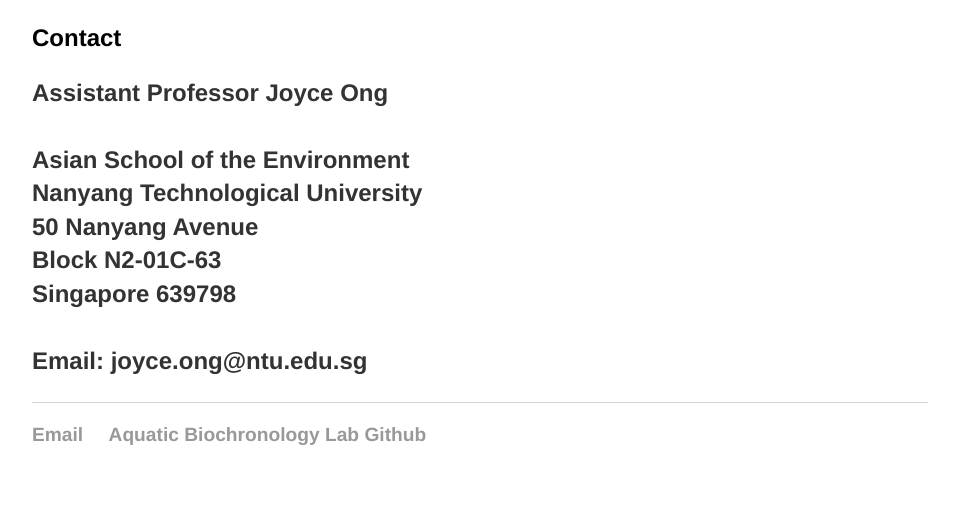
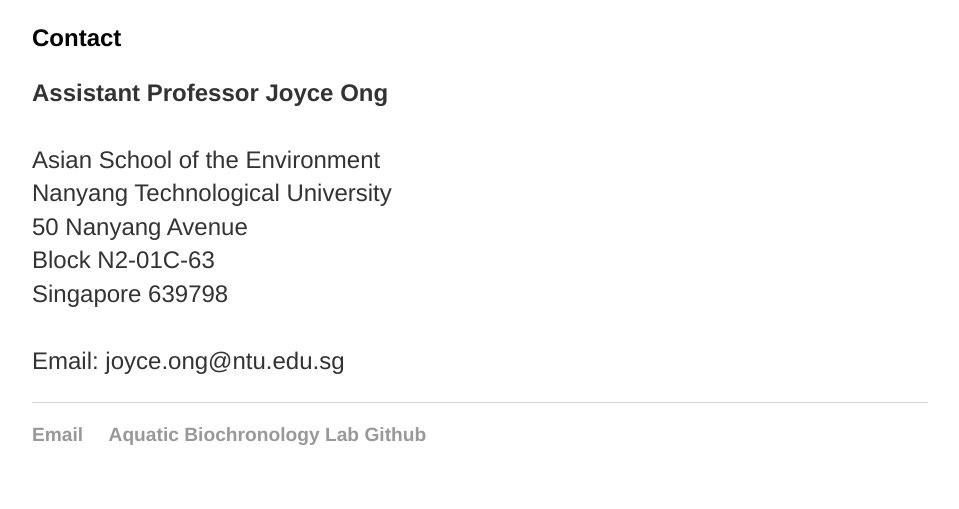
Before and after one commit to Aquatic-Biochronology-Lab/Aquatic-Biochronology-Lab.github.io, a Jekyll site: the page built from Contact/index.html, in a window 1280 px wide. Shown: the part 568-1077 px from the top of the page, without its empty margins (160-1119 px from the left). Built offline with Jekyll 4.4.1, drawn with Linux system fonts in a browser that asks for light colours.

```diff
--- a/Contact/index.html
+++ b/Contact/index.html
@@ -14,7 +14,7 @@ title: Contact Details
 <div id = "contacttext">
 <h2>Contact</h2>
 <p>
-  <strong>Assistant Professor Joyce Ong<strong><br><br>
+  <strong>Assistant Professor Joyce Ong</strong><br><br>
   Asian School of the Environment<br>
   Nanyang Technological University<br>
   50 Nanyang Avenue<br>
```
